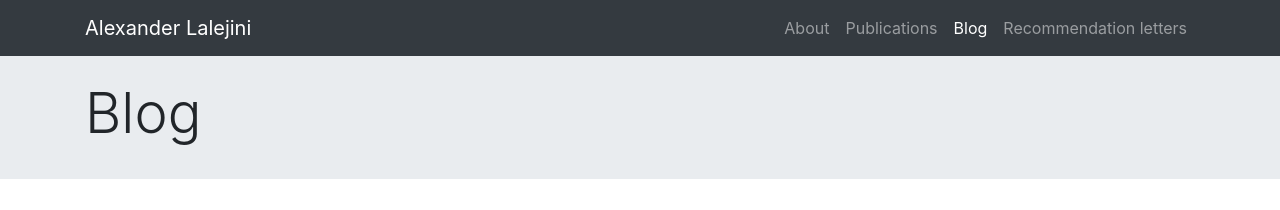
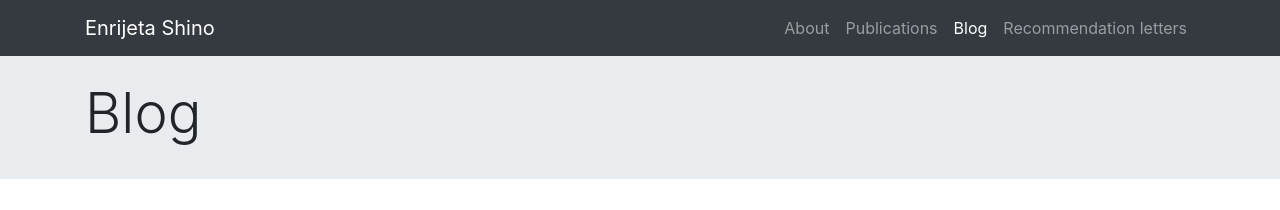
Before and after one commit to enrijetashino/enrijetashino.github.io, a Jekyll site: the page built from _pages/blog.md, in a window 1280 px wide. Shown: the top 210 px of the page. Built offline with Jekyll 4.4.1, drawn with Linux system fonts in a browser that asks for light colours; nearby versions of some CDN libraries.

Commit message:
Update _config.yml

```diff
--- a/_config.yml
+++ b/_config.yml
@@ -1,7 +1,7 @@
 
 # Site settings
-title: "Alexander Lalejini"
-email: amlalejini@gmail.com
+title: "Enrijeta Shino"
+email: eshino@ua.edu
 
 include:
   - _pages
```
